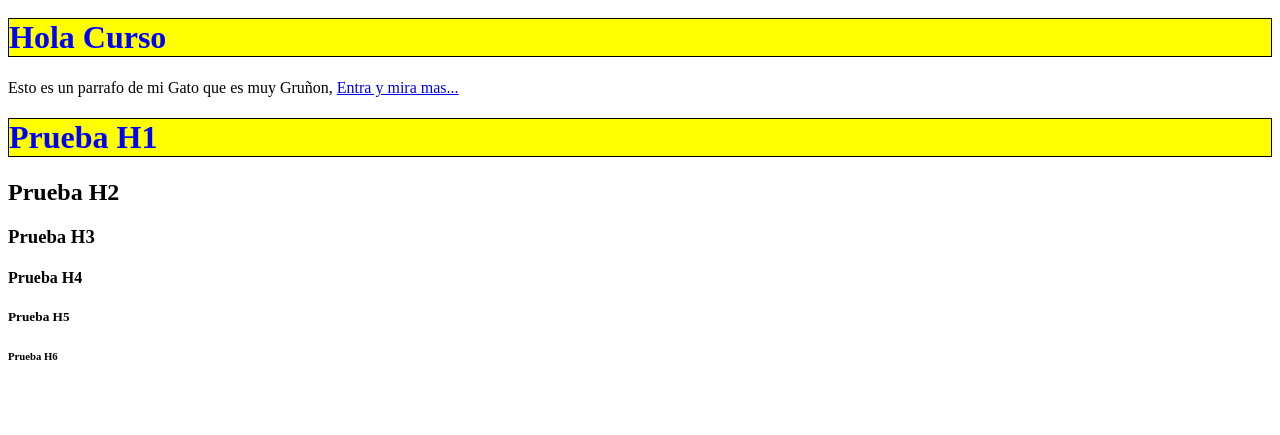
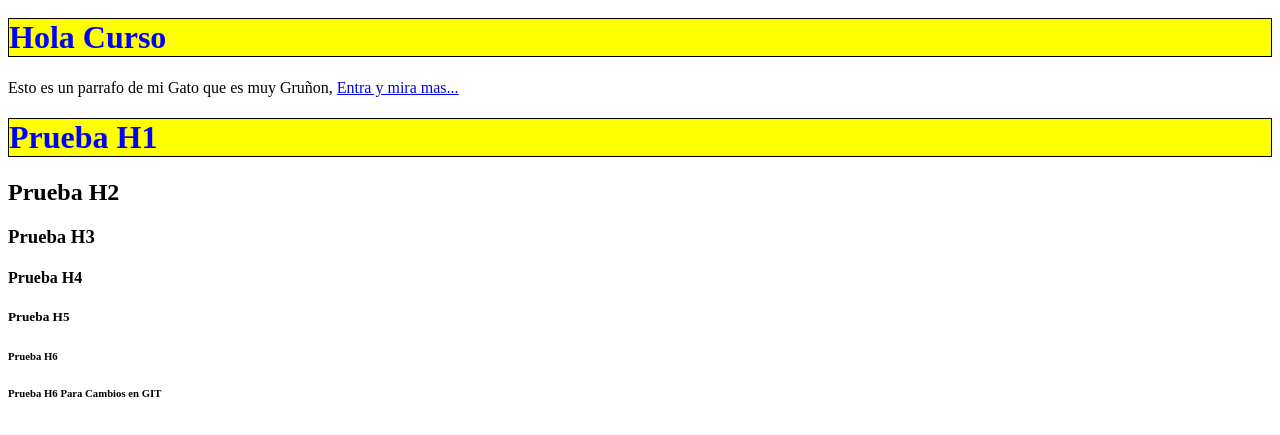
Before and after one commit to Step1802/PruebasVizcainoV2, a plain HTML site: page Index.html in a window 1280 px wide. Shown: the part 311-746 px from the top of the page. Drawn offline with Linux system fonts and the light colour scheme.

Commit message:
Esta otra Prueba de Carga

```diff
--- a/Index.html
+++ b/Index.html
@@ -24,6 +24,7 @@
       <h4>Prueba H4</h4>
       <h5>Prueba H5</h5>
       <h6>Prueba H6</h6>
+      <h6>Prueba H6 Para Cambios en GIT</h6>
 
 
     </BODY>
```
